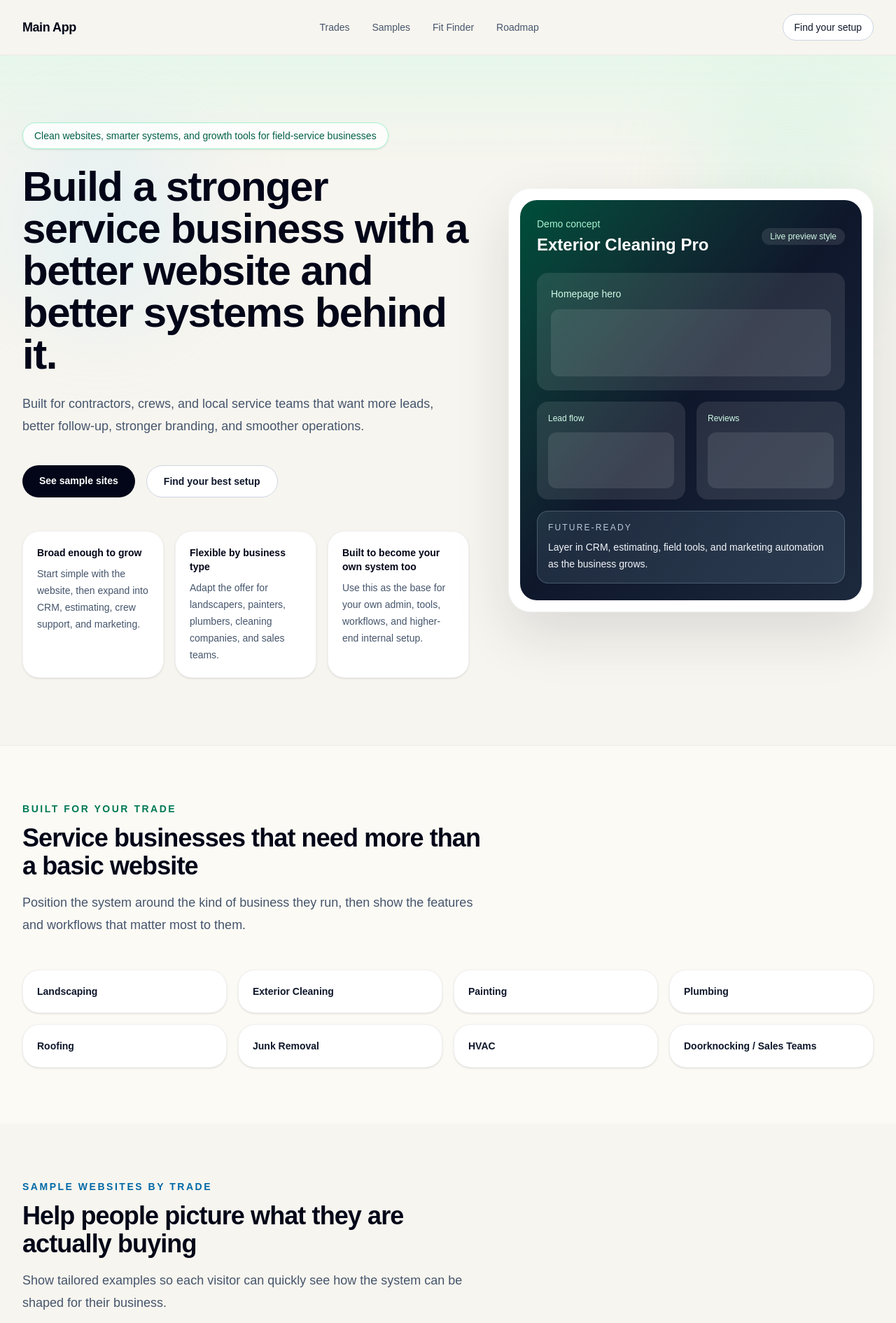
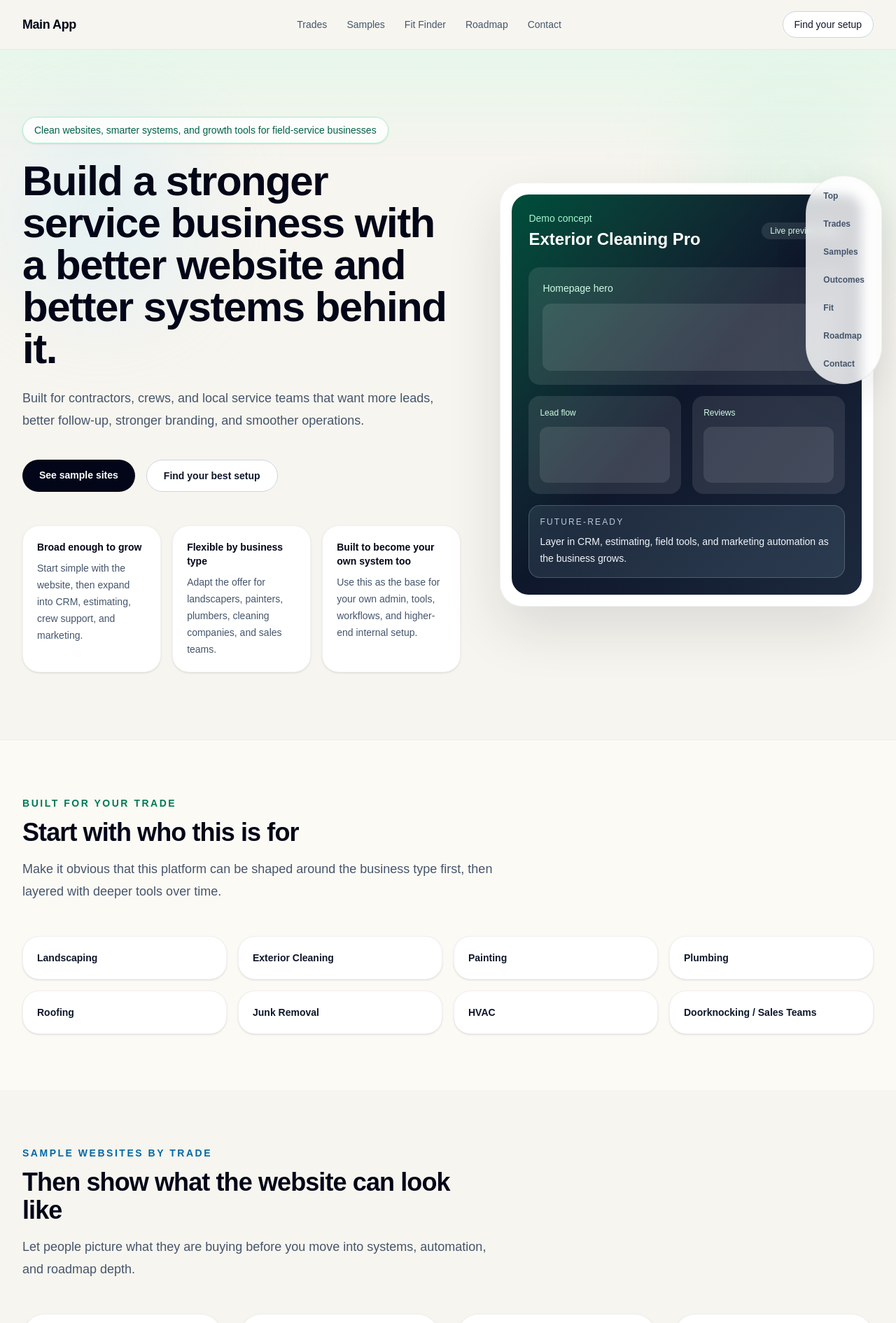
Before and after one commit to gdriskell09-ai/main-app, a Next.js app: page / in a window 1280 px wide. Shown: the top 1891 px of the page at 70% size. Built offline with nearby package versions, Linux system fonts and the light colour scheme.

Commit message:
Restructure homepage flow with sticky nav floating section menu and back-to-top

```diff
--- a/app/page.tsx
+++ b/app/page.tsx
@@ -32,22 +32,33 @@ const outcomes = [
   },
 ];
 
-const examples = [
+const sampleSites = [
   {
-    title: "Website-first setup",
-    description:
-      "A cleaner online presence for businesses that need a better brand, more trust, and more inbound leads.",
+    title: "Landscaping",
+    blurb: "Seasonal offers, galleries, quote forms, and neighborhood trust-building.",
+    accent: "from-emerald-50 to-lime-50",
   },
   {
-    title: "Growth-focused setup",
-    description:
-      "A stronger system for teams that need websites, lead handling, reviews, outreach, and better visibility.",
+    title: "Plumbing",
+    blurb: "Emergency-first calls to action, fast scheduling, and high-trust local service pages.",
+    accent: "from-sky-50 to-cyan-50",
   },
   {
-    title: "Operations-focused setup",
-    description:
-      "A broader setup for businesses that want estimating, tracking, crew tools, and deeper business workflows.",
+    title: "Painting",
+    blurb: "Premium before-and-after presentation, reviews, and project-focused conversion flow.",
+    accent: "from-rose-50 to-pink-50",
   },
+  {
+    title: "Exterior Cleaning",
+    blurb: "Simple lead capture, visual proof, and strong upsells for recurring maintenance work.",
+    accent: "from-teal-50 to-emerald-50",
+  },
+];
+
+const fitSteps = [
+  "Choose your trade",
+  "Pick what you need help with most",
+  "See the best-fit setup for your business",
 ];
 
 const roadmap = [
@@ -63,45 +74,48 @@ const roadmap = [
   "Your own internal admin and business system",
 ];
 
-const sampleSites = [
-  {
-    title: "Landscaping",
-    blurb: "Seasonal offers, galleries, quote forms, and neighborhood trust-building.",
-    accent: "from-emerald-50 to-lime-50",
-  },
-  {
-    title: "Plumbing",
-    blurb: "Emergency-first calls to action, fast scheduling, and high-trust local service pages.",
-    accent: "from-sky-50 to-cyan-50",
-  },
-  {
-    title: "Painting",
-    blurb: "Premium before-and-after presentation, reviews, and project-focused conversion flow.",
-    accent: "from-rose-50 to-orange-50",
-  },
-  {
-    title: "Exterior Cleaning",
-    blurb: "Simple lead capture, visual proof, and strong upsells for recurring maintenance work.",
-    accent: "from-teal-50 to-emerald-50",
-  },
+const sectionLinks = [
+  { href: "#top", label: "Top" },
+  { href: "#trades", label: "Trades" },
+  { href: "#sample-sites", label: "Samples" },
+  { href: "#outcomes", label: "Outcomes" },
+  { href: "#fit-finder", label: "Fit" },
+  { href: "#roadmap", label: "Roadmap" },
+  { href: "/contact", label: "Contact" },
 ];
 
-const fitSteps = [
-  "Choose your trade",
-  "Pick what you need help with most",
-  "See the best-fit setup for your business",
-];
+function SectionPillNav() {
+  return (
+    <div className="pointer-events-none fixed right-5 top-1/2 z-40 hidden -translate-y-1/2 xl:block">
+      <div className="pointer-events-auto glass-card clean-shadow rounded-full border border-black/5 px-3 py-3">
+        <div className="flex flex-col gap-2">
+          {sectionLinks.map((link) => (
+            <a
+              key={link.label}
+              href={link.href}
+              className="rounded-full px-3 py-2 text-xs font-semibold text-slate-600 transition hover:bg-white hover:text-slate-950"
+            >
+              {link.label}
+            </a>
+          ))}
+        </div>
+      </div>
+    </div>
+  );
+}
 
 export default function HomePage() {
   return (
-    <main className="min-h-screen bg-[#f7f5ef] text-slate-950">
-      <section className="border-b border-black/5 bg-[#f7f5ef] section-fade">
-        <div className="mx-auto flex max-w-7xl items-center justify-between px-6 py-5 lg:px-8">
+    <main id="top" className="min-h-screen bg-[#f7f5ef] text-slate-950">
+      <SectionPillNav />
+
+      <section className="sticky top-0 z-50 border-b border-black/5 bg-[#f7f5ef]/85 backdrop-blur-md section-fade">
+        <div className="mx-auto flex max-w-7xl items-center justify-between px-6 py-4 lg:px-8">
           <div className="text-lg font-semibold tracking-tight text-slate-950">
             Main App
           </div>
 
-          <nav className="hidden items-center gap-8 text-sm text-slate-600 md:flex">
+          <nav className="hidden items-center gap-7 text-sm text-slate-600 lg:flex">
             <a href="#trades" className="transition hover:text-slate-950">
               Trades
             </a>
@@ -113,6 +127,9 @@ export default function HomePage() {
             </a>
             <a href="#roadmap" className="transition hover:text-slate-950">
               Roadmap
+            </a>
+            <a href="/contact" className="transition hover:text-slate-950">
+              Contact
             </a>
           </nav>
 
@@ -130,7 +147,7 @@ export default function HomePage() {
         <div className="animate-float-soft absolute right-0 top-10 h-72 w-72 rounded-full bg-emerald-200/20 blur-3xl" />
         <div className="animate-float-soft-delayed absolute left-0 top-24 h-72 w-72 rounded-full bg-sky-200/25 blur-3xl" />
 
-        <div className="relative mx-auto grid max-w-7xl gap-14 px-6 py-16 lg:grid-cols-[1.1fr_0.9fr] lg:px-8 lg:py-24">
+        <div className="relative mx-auto grid max-w-7xl gap-14 px-6 py-16 lg:grid-cols-[1.08fr_0.92fr] lg:px-8 lg:py-24">
           <div className="max-w-3xl animate-fade-lift">
             <div className="inline-flex rounded-full border border-emerald-200 bg-white/80 px-4 py-2 text-sm font-medium text-emerald-800 shadow-sm">
               Clean websites, smarter systems, and growth tools for field-service businesses
@@ -235,10 +252,10 @@ export default function HomePage() {
               Built for your trade
             </p>
             <h2 className="mt-3 text-4xl font-semibold tracking-tight text-slate-950">
-              Service businesses that need more than a basic website
+              Start with who this is for
             </h2>
             <p className="mt-4 text-lg leading-8 text-slate-600">
-              Position the system around the kind of business they run, then show the features and workflows that matter most to them.
+              Make it obvious that this platform can be shaped around the business type first, then layered with deeper tools over time.
             </p>
           </div>
 
@@ -262,10 +279,10 @@ export default function HomePage() {
               Sample websites by trade
             </p>
             <h2 className="mt-3 text-4xl font-semibold tracking-tight text-slate-950">
-              Help people picture what they are actually buying
+              Then show what the website can look like
             </h2>
             <p className="mt-4 text-lg leading-8 text-slate-600">
-              Show tailored examples so each visitor can quickly see how the system can be shaped for their business.
+              Let people picture what they are buying before you move into systems, automation, and roadmap depth.
             </p>
           </div>
 
@@ -296,17 +313,17 @@ export default function HomePage() {
         </div>
       </section>
 
-      <section className="border-y border-black/5 bg-[#fcfaf5] section-fade">
+      <section id="outcomes" className="border-y border-black/5 bg-[#fcfaf5] section-fade">
         <div className="mx-auto max-w-7xl px-6 py-20 lg:px-8">
           <div className="max-w-2xl">
             <p className="text-sm font-semibold uppercase tracking-[0.18em] text-emerald-700">
               Outcome-driven positioning
             </p>
             <h2 className="mt-3 text-4xl font-semibold tracking-tight text-slate-950">
-              Sell the better result, not just the software
+              After that, explain what it helps them do
             </h2>
             <p className="mt-4 text-lg leading-8 text-slate-600">
-              People do not buy software categories first. They buy a better result for their business.
+              Keep the story moving downward from identity, to visual examples, to business outcomes.
             </p>
           </div>
 
@@ -328,52 +345,7 @@ export default function HomePage() {
         </div>
       </section>
 
-      <section id="examples" className="bg-[#f7f5ef] section-fade">
-        <div className="mx-auto max-w-7xl px-6 py-20 lg:px-8">
-          <div className="max-w-2xl">
-            <p className="text-sm font-semibold uppercase tracking-[0.18em] text-slate-700">
-              Flexible setups
-            </p>
-            <h2 className="mt-3 text-4xl font-semibold tracking-tight text-slate-950">
-              Start with the right level of setup
-            </h2>
-            <p className="mt-4 text-lg leading-8 text-slate-600">
-              Keep the structure flexible. Some businesses need a better site first. Others need a broader system behind it.
-            </p>
-          </div>
-
-          <div className="mt-12 grid gap-6 lg:grid-cols-3">
-            {examples.map((example, index) => (
-              <div
-                key={example.title}
-                className={
-                  index === 1
-                    ? "hover-rise rounded-[2rem] border border-emerald-200 bg-gradient-to-br from-white to-emerald-50 p-7 clean-shadow"
-                    : "hover-rise rounded-[2rem] border border-black/5 bg-white p-7 shadow-sm"
-                }
-              >
-                <div className="mb-5 h-40 rounded-[1.5rem] border border-black/5 bg-gradient-to-br from-slate-100 via-white to-sky-50 p-4">
-                  <div className="flex h-full flex-col justify-between">
-                    <div className="flex gap-2">
-                      <span className="h-3 w-3 rounded-full bg-rose-300" />
-                      <span className="h-3 w-3 rounded-full bg-amber-300" />
-                      <span className="h-3 w-3 rounded-full bg-emerald-300" />
-                    </div>
-                    <div className="space-y-2">
-                      <div className="h-4 w-2/3 rounded-full bg-slate-200" />
-                      <div className="h-16 rounded-2xl bg-white shadow-sm" />
-                    </div>
-                  </div>
-                </div>
-                <h3 className="text-2xl font-semibold text-slate-950">{example.title}</h3>
-                <p className="mt-3 text-base leading-7 text-slate-600">{example.description}</p>
-              </div>
-            ))}
-          </div>
-        </div>
-      </section>
-
-      <section id="fit-finder" className="border-y border-black/5 bg-[#fcfaf5] section-fade">
+      <section id="fit-finder" className="bg-[#f7f5ef] section-fade">
         <div className="mx-auto max-w-7xl px-6 py-20 lg:px-8">
           <div className="grid gap-10 lg:grid-cols-[1fr_0.95fr] lg:items-center">
             <div>
@@ -381,24 +353,24 @@ export default function HomePage() {
                 Fit finder
               </p>
               <h2 className="mt-3 text-4xl font-semibold tracking-tight text-slate-950">
-                Make the site feel tailored without overwhelming people
+                Then guide them to the right setup
               </h2>
               <p className="mt-4 text-lg leading-8 text-slate-600">
-                Guide visitors toward the best-fit setup by trade, needs, and growth stage instead of dumping every feature on the screen at once.
+                Help visitors self-select without making the site feel like a wall of features or a confusing software dashboard.
               </p>
 
               <div className="mt-8 flex flex-col gap-4 sm:flex-row">
                 <a
-                  href="#sample-sites"
+                  href="#roadmap"
                   className="rounded-full bg-slate-950 px-6 py-3 text-sm font-semibold text-white transition hover:bg-slate-800"
                 >
-                  Preview examples
+                  See the roadmap
                 </a>
                 <a
-                  href="#roadmap"
+                  href="/contact"
                   className="rounded-full border border-slate-300 bg-white px-6 py-3 text-sm font-semibold text-slate-900 transition hover:border-slate-400 hover:bg-slate-50"
                 >
-                  See the roadmap
+                  Contact us
                 </a>
               </div>
             </div>
@@ -432,34 +404,6 @@ export default function HomePage() {
         </div>
       </section>
 
-      <section className="bg-[#f7f5ef] section-fade">
-        <div className="mx-auto max-w-7xl px-6 py-20 lg:px-8">
-          <div className="grid gap-6 md:grid-cols-2">
-            <div className="hover-rise rounded-[2rem] border border-black/5 bg-white p-8 shadow-sm">
-              <p className="text-sm font-semibold uppercase tracking-[0.18em] text-emerald-700">Now</p>
-              <h3 className="mt-3 text-2xl font-semibold text-slate-950">Keep the first version simple</h3>
-              <ul className="mt-6 space-y-3 text-base text-slate-600">
-                <li>Clear public homepage</li>
-                <li>Trade-specific positioning</li>
-                <li>Examples of possible setups</li>
-                <li>Stronger sales messaging</li>
-              </ul>
-            </div>
-
-            <div className="hover-rise rounded-[2rem] border border-black/5 bg-slate-950 p-8 text-white shadow-sm">
-              <p className="text-sm font-semibold uppercase tracking-[0.18em] text-sky-200">Next</p>
-              <h3 className="mt-3 text-2xl font-semibold">Build the deeper system behind it</h3>
-              <ul className="mt-6 space-y-3 text-base text-slate-300">
-                <li>Questionnaire flow</li>
-                <li>Sample websites by trade</li>
-                <li>Your private admin area</li>
-                <li>Your own advanced internal website/system</li>
-              </ul>
-            </div>
-          </div>
-        </div>
-      </section>
-
       <section id="roadmap" className="border-y border-black/5 bg-[#fcfaf5] section-fade">
         <div className="mx-auto max-w-7xl px-6 py-20 lg:px-8">
           <div className="max-w-2xl">
@@ -467,10 +411,10 @@ export default function HomePage() {
               Roadmap
             </p>
             <h2 className="mt-3 text-4xl font-semibold tracking-tight text-slate-950">
-              Broad vision, cleaner presentation
+              Finish with what grows next
             </h2>
             <p className="mt-4 text-lg leading-8 text-slate-600">
-              Keep the vision broad, but present it in a way that still feels believable and focused.
+              Put the roadmap later in the scroll so it supports the sales story instead of interrupting it.
             </p>
           </div>
 
@@ -499,17 +443,34 @@ export default function HomePage() {
 
             <div className="mt-8 flex flex-col gap-4 sm:flex-row">
               <a
-                href="#fit-finder"
+                href="/contact"
                 className="rounded-full bg-white px-6 py-3 text-sm font-semibold text-slate-950 transition hover:bg-slate-100"
               >
-                Find your setup
+                Contact us
               </a>
               <a
-                href="#sample-sites"
+                href="#top"
                 className="rounded-full border border-white/20 bg-white/5 px-6 py-3 text-sm font-semibold text-white transition hover:bg-white/10"
               >
-                Browse sample sites
+                Back to top
               </a>
+            </div>
+          </div>
+
+          <div className="mt-10 flex flex-col items-center justify-between gap-4 rounded-[1.5rem] border border-black/5 bg-white px-6 py-5 text-sm text-slate-600 shadow-sm md:flex-row">
+            <div className="font-medium text-slate-900">
+              Keep moving with the sections below.
+            </div>
+            <div className="flex flex-wrap items-center justify-center gap-3">
+              {sectionLinks.map((link) => (
+                <a
+                  key={link.label}
+                  href={link.href}
+                  className="rounded-full bg-[#f7f5ef] px-3 py-2 font-medium text-slate-700 transition hover:bg-slate-950 hover:text-white"
+                >
+                  {link.label}
+                </a>
+              ))}
             </div>
           </div>
         </div>
```
